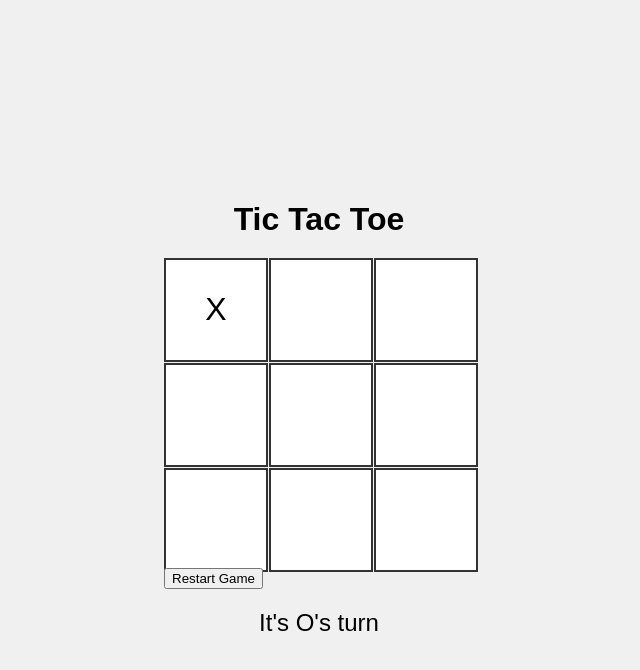
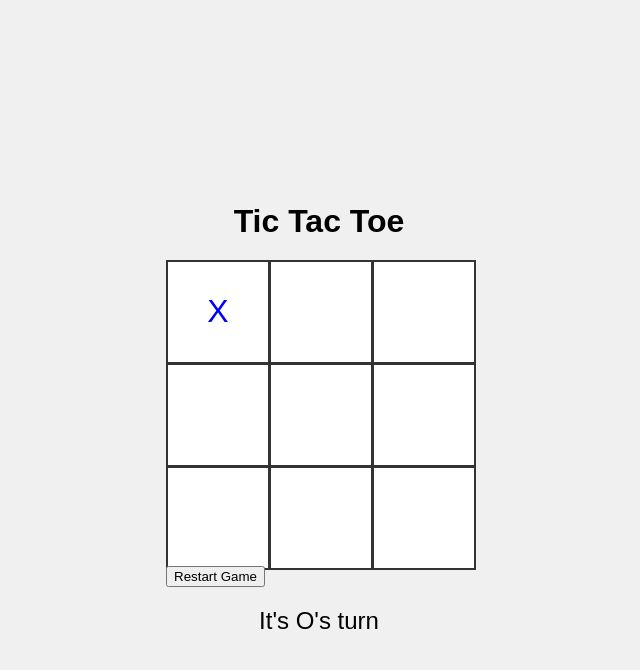
Before and after one commit to gmieses27/tic_tac_toe, a plain HTML site: page index.html in a window 1280 px wide. Both pictures are taken after a click on the element 537 px from the left and 323 px from the top of the page. Shown: the whole page, without its empty margins (321-961 px from the left). Drawn offline with Linux system fonts and the light colour scheme.

Commit message:
fixed x/o coloring capacity

```diff
--- a/script.js
+++ b/script.js
@@ -22,6 +22,7 @@ function handleCellClick(clickedCell, clickedCellIndex) {
 
     gameState[clickedCellIndex] = currentPlayer;
     clickedCell.textContent = currentPlayer;
+    clickedCell.classList.add(currentPlayer.toLowerCase()); // Add this line
     checkResult();
 }
 
--- a/style.css
+++ b/style.css
@@ -16,7 +16,7 @@ h1 {
     display: grid;
     grid-template-columns: repeat(3, 100px);
     grid-template-rows: repeat(3, 100px);
-    gap: 5px;
+    gap: 3px;
 }
 
 .cell {
```
